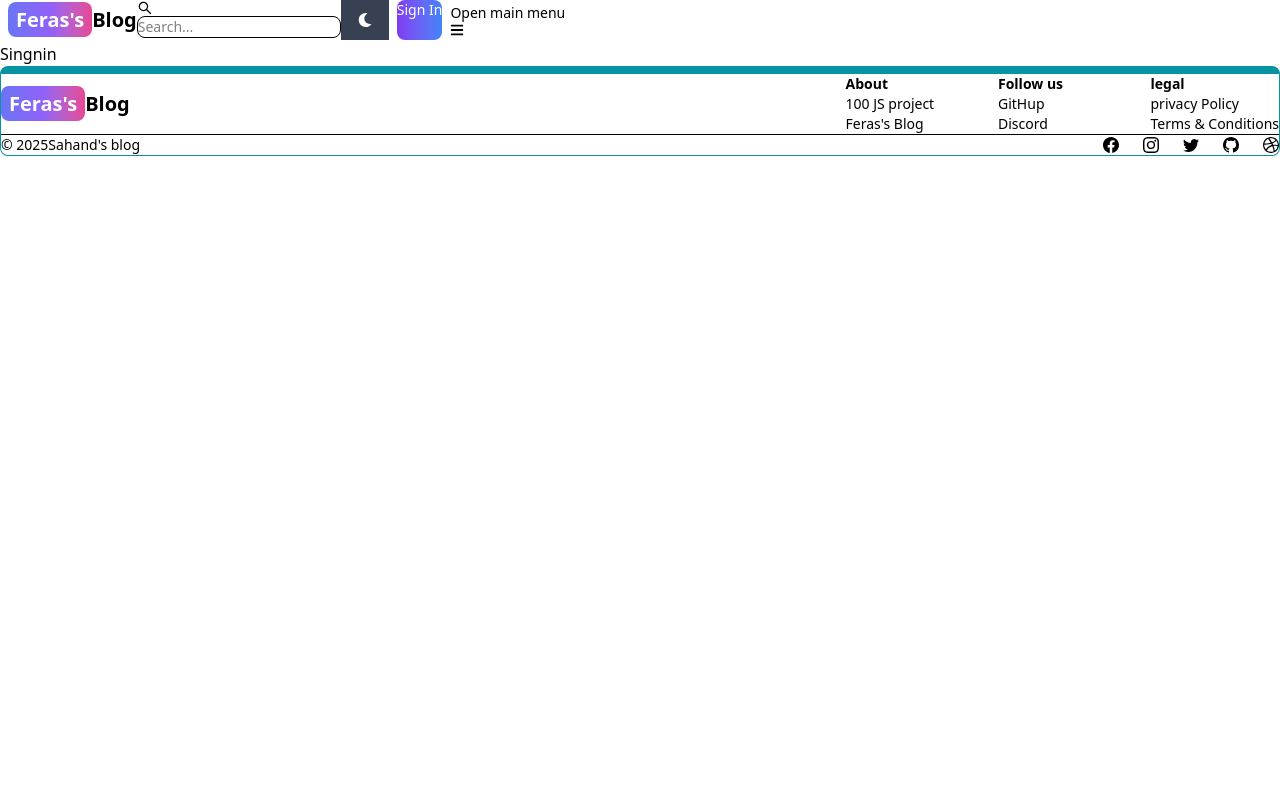
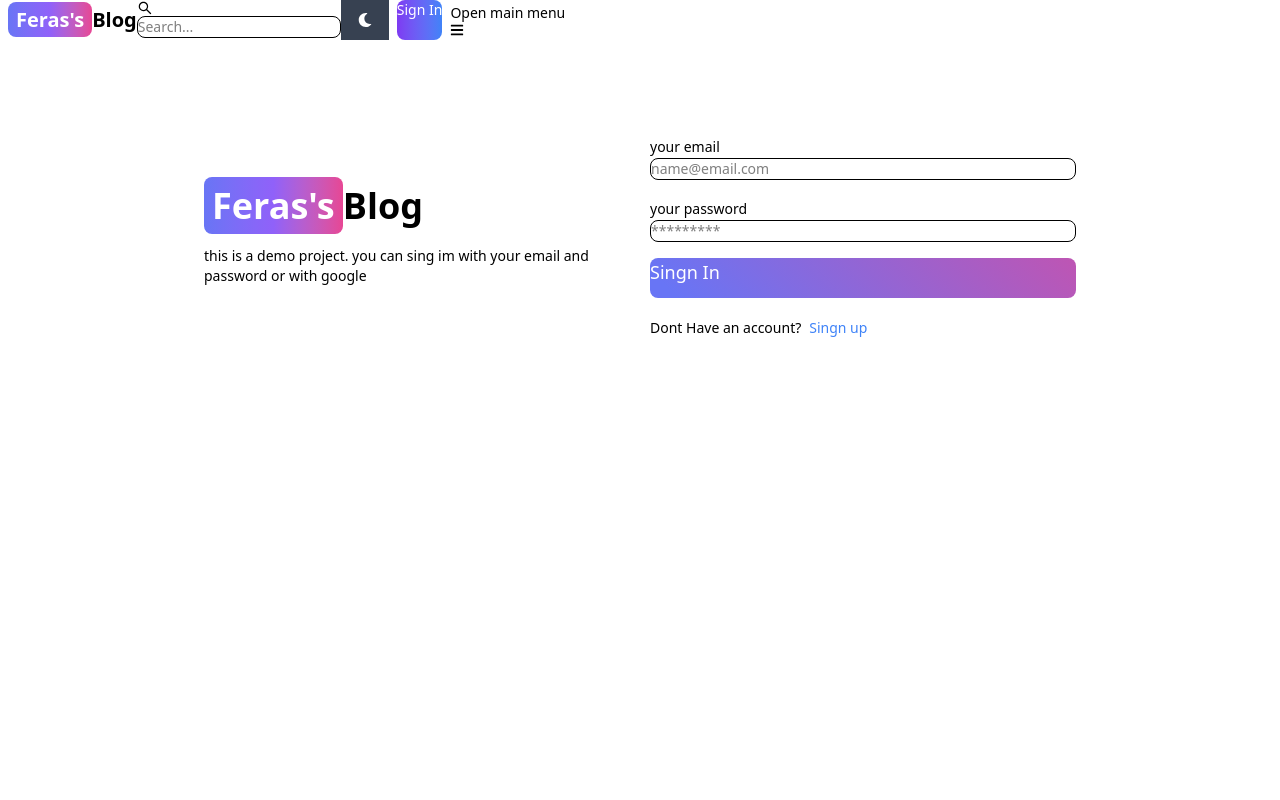
Before and after one commit to FerasSalloum/MERN-BLOG, a React (Vite) app in the folder client/: page /sign-in in a window 1280 px wide. Shown: the top 800 px of the page. Built offline with nearby package versions, Linux system fonts and the light colour scheme.

Commit message:
complete signin page functionality

```diff
--- a/client/src/pages/Signin.jsx
+++ b/client/src/pages/Signin.jsx
@@ -1,11 +1,142 @@
-import React from 'react'
+import {
+  Button,
+  Label,
+  TextInput,
+  Alert,
+  Spinner,
+  createTheme,
+  ThemeProvider,
+} from "flowbite-react";
+import { HiInformationCircle } from "react-icons/hi";
+import React, { useState } from "react";
+import { Link, useNavigate } from "react-router-dom";
 
 const Signin = () => {
+  const customTheme = createTheme({
+    spinner: {
+      color: {
+        custom: "fill-fuchsia-800",
+      },
+    },
+  });
+
+  const [formData, setFormData] = useState({});
+  const [errorMessage, setErrorMessage] = useState(null);
+  const [loading, setLoading] = useState(false);
+  const Navigate = useNavigate();
+  const handleChange = (e) => {
+    setFormData({ ...formData, [e.target.id]: e.target.value.trim() });
+  };
+  const handelSumit = async (e) => {
+    e.preventDefault();
+    if (!formData.email || !formData.password) {
+      return setErrorMessage("please fill out all fields.");
+    }
+    try {
+      setLoading(true);
+      setErrorMessage(null);
+      const res = await fetch("http://localhost:3000/api/auth/sign-in", {
+        method: "POST",
+        headers: { "Content-Type": "application/json" },
+        body: JSON.stringify(formData),
+      });
+      const data = await res.json();
+      if (data.success == false) {
+        setLoading(false);
+        return setErrorMessage(data.message);
+      }
+      if (res.ok) {
+        Navigate("/");
+
+      }
+      setLoading(false);
+    } catch (error) {
+      setErrorMessage(error);
+      setLoading(false);
+    }
+  };
   return (
-    <div>
-      Singnin
+    <div className="min-h-screen mt-20 ">
+      <div className="flex p-3 max-w-2xl mx-auto flex-col md:flex-row md:items-center gap-5 lg:max-w-4xl">
+        {/* left */}
+        <div className="flex-1">
+          <Link to="/" className="font-bold text-black text-4xl">
+            <span className="px-2 py-1 bg-linear-to-r from-indigo-500 via-purple-500 to-pink-500 rounded-lg text-white">
+              Feras's
+            </span>
+            Blog
+          </Link>
+          <p className="text-sm mt-5">
+            this is a demo project. you can sing im with your email and password
+            or with google
+          </p>
+        </div>
+        {/* rigth */}
+        <div className="flex-1">
+          <form className="flex flex-col gap-4" onSubmit={handelSumit}>
+            {/* <div>
+              <Label>your username</Label>
+              <TextInput
+                id="username"
+                type="text"
+                placeholder="name"
+                required
+                onChange={handleChange}
+              />
+            </div> */}
+            <div>
+              <Label>your email</Label>
+              <TextInput
+                id="email"
+                type="email"
+                placeholder="name@email.com"
+                required
+                onChange={handleChange}
+              />
+            </div>
+            <div>
+              <Label>your password</Label>
+              <TextInput
+                id="password"
+                type="password"
+                placeholder="*********"
+                required
+                onChange={handleChange}
+              />
+            </div>
+            <Button
+              className="SingnB cursor-pointer"
+              type="submit"
+              disabled={loading}
+            >
+              {loading ? (
+                <>
+                  <ThemeProvider theme={customTheme}>
+                    <Spinner color="custom" size="md" className="mr-5" />
+                  </ThemeProvider>
+                  <span className="text-lg">Loading...</span>
+                </>
+              ) : (
+                <span className="text-lg">Singn In</span>
+              )}
+            </Button>
+          </form>
+          <div className="flex gap-2 text-sm mt-5">
+            <span>Dont Have an account?</span>
+            <Link to="/sign-up" className="text-blue-500">
+              Singn up{" "}
+            </Link>
+          </div>
+          {errorMessage && (
+            <Alert color="failure" icon={HiInformationCircle}>
+              <span className="font-medium">Info alert!</span>
+              {errorMessage}
+            </Alert>
+          )}
+        </div>
+      </div>
     </div>
-  )
-}
+  );
+};
 
-export default Signin
+export default Signin;
--- a/client/src/pages/Signup.jsx
+++ b/client/src/pages/Signup.jsx
@@ -122,7 +122,7 @@
           </form>
           <div className="flex gap-2 text-sm mt-5">
             <span>Have an account?</span>
-            <Link to="/sign-up" className="text-blue-500">
+            <Link to="/sign-in" className="text-blue-500">
               Singn in{" "}
             </Link>
           </div>
```
Also changed, not shown: 1 other file (tests, documents, lock files or other folders).
